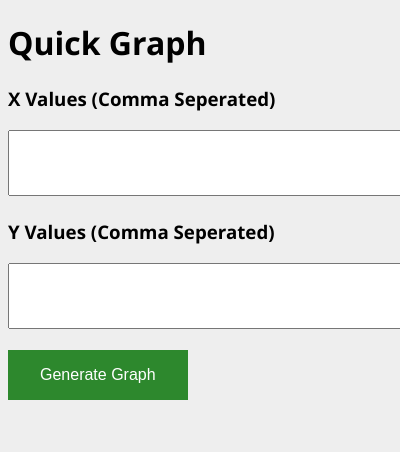
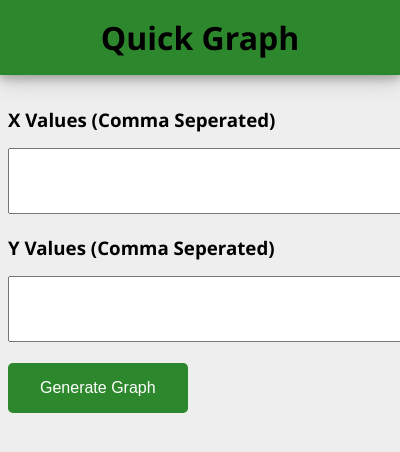
Before and after one commit to JimJZhu/QuickGrapherExtension, a browser extension: page src/html/popup.pug in a window 400 px wide. Shown: the top 452 px of the page. Drawn offline with nearby package versions, Linux system fonts and the light colour scheme; files that its build step writes are made by us from their sources.

Commit message:
Updated look and feel

```diff
--- a/src/css/stylesheet.styl
+++ b/src/css/stylesheet.styl
@@ -11,6 +11,33 @@ body
     font-family: "Segoe UI", "Lucida Grande", Tahoma, sans-serif
     font-size: 100%
     background-color: background-gray
+    margin: 0
+    h1
+        font-size: 200%
+        margin: 0 0 2rem 0
+        padding: 1rem
+        background-color: main-green
+        text-align: center
+        border-radius: 0
+        box-shadow: 0 4px 8px 0 rgba(0, 0, 0, 0.2), 0 6px 20px 0 rgba(0, 0, 0, 0.19);
+    h3
+        margin: 1rem 0 1rem 0.5rem
+    textarea
+        margin: 0 0.5rem
+
+    button
+        color: white
+        display: block
+        background-color: main-green
+        padding: 1rem 2rem
+        font-size: 16px
+        text-decoration: none
+        margin: 1rem 0.5rem
+        border: none
+        border-radius: 0.3rem
+        display: block
+    #message
+        margin: 0 0.5rem
 
 #status
     /* avoid an excessively wide status text */
@@ -18,13 +45,3 @@ body
     text-overflow: ellipsis
     overflow: hidden
     max-width: 400px
-
-button
-    color: white
-    display: block
-    background-color: main-green
-    padding: 1rem 2rem
-    font-size: 16px
-    text-decoration: none
-    margin: 1rem 0
-    border: none
```
